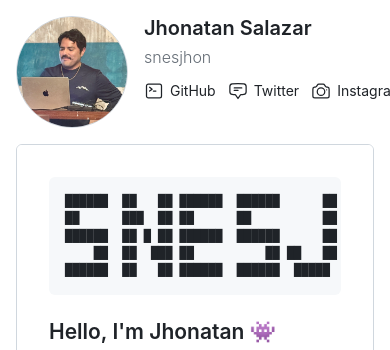
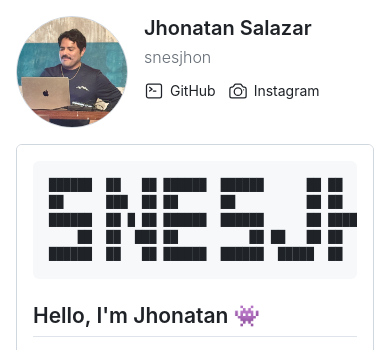
Before and after one commit to snesjhon/me, an Astro site: page / in a window 390 px wide. Shown: the top 350 px of the page. Built offline with nearby package versions, Linux system fonts and the light colour scheme; Astro itself is replaced by a stand-in of ours; code samples lack their colours.

Commit message:
mobile fixes for better scrolling

```diff
--- a/src/components/SocialLinks.astro
+++ b/src/components/SocialLinks.astro
@@ -12,7 +12,7 @@ import { profile } from '../data/profile';
     </span>
     <span>GitHub</span>
   </a>
-  <a href={profile.social.twitter} target="_blank" class="text-gh-fg-default hover:text-gh-accent-fg no-underline flex items-center gap-1.5">
+  <a href={profile.social.twitter} target="_blank" class="text-gh-fg-default hover:text-gh-accent-fg no-underline hidden lg:flex items-center gap-1.5">
     <span>
 <svg xmlns="http://www.w3.org/2000/svg" fill="none" viewBox="0 0 24 24" stroke-width="1.5" stroke="currentColor" class="size-5 lg:size-6">
   <path stroke-linecap="round" stroke-linejoin="round" d="M7.5 8.25h9m-9 3H12m-9.75 1.51c0 1.6 1.123 2.994 2.707 3.227 1.129.166 2.27.293 3.423.379.35.026.67.21.865.501L12 21l2.755-4.133a1.14 1.14 0 0 1 .865-.501 48.172 48.172 0 0 0 3.423-.379c1.584-.233 2.707-1.626 2.707-3.228V6.741c0-1.602-1.123-2.995-2.707-3.228A48.394 48.394 0 0 0 12 3c-2.392 0-4.744.175-7.043.513C3.373 3.746 2.25 5.14 2.25 6.741v6.018Z" />
--- a/src/pages/index.astro
+++ b/src/pages/index.astro
@@ -7,7 +7,7 @@ import { Content as AboutContent } from '../content/about.mdx';
 
 <BaseLayout>
   <div class="bg-white border border-gh-border-default rounded-md overflow-hidden">
-    <div class="p-8 markdown-body">
+    <div class="p-4 lg:p-8 markdown-body">
       <AboutContent />
     </div>
   </div>
```
